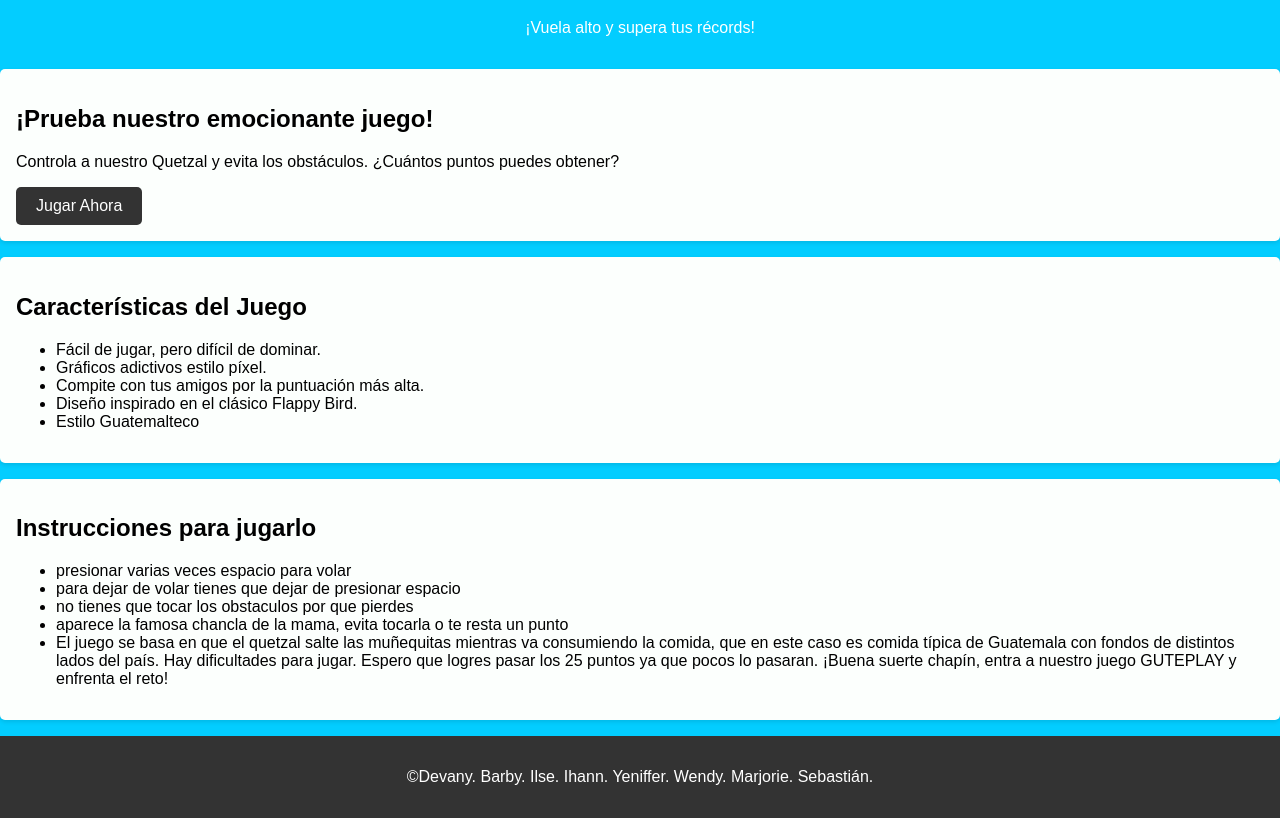
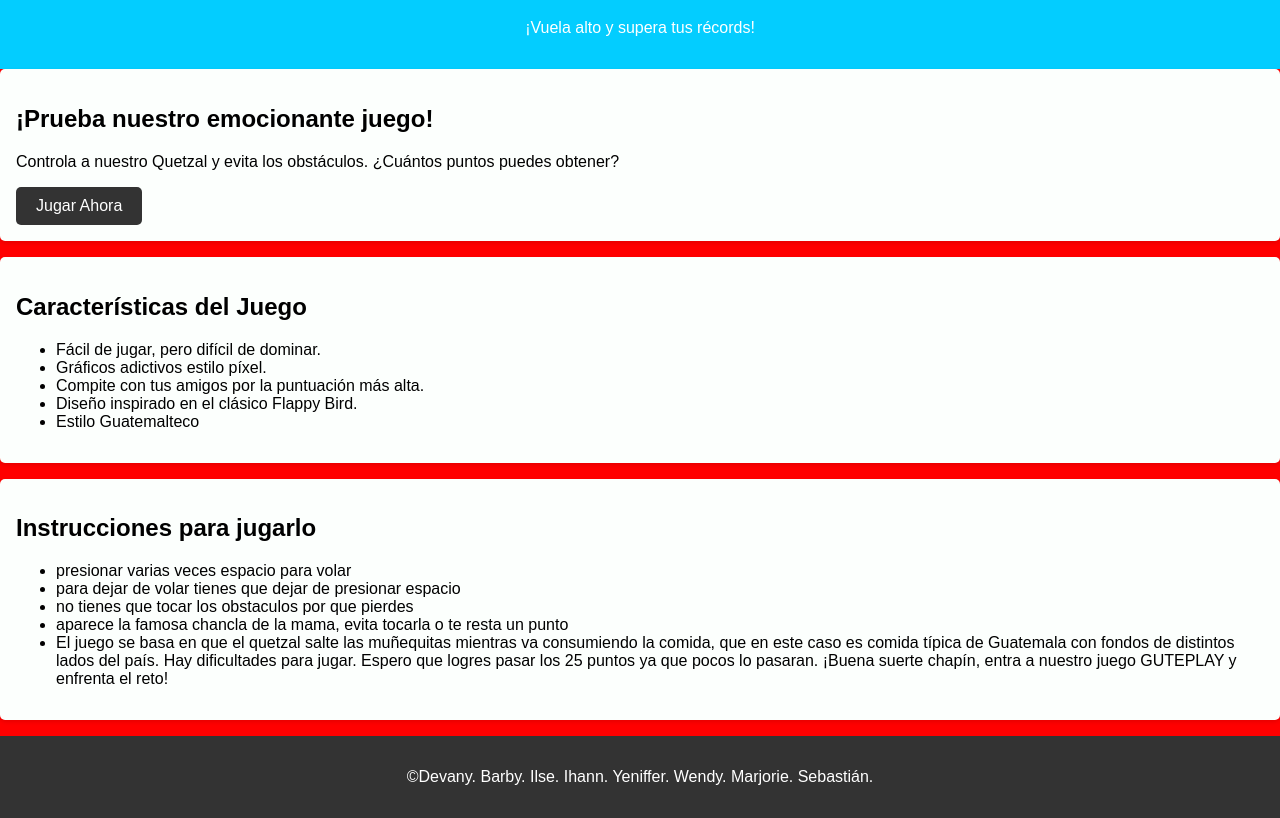
Before and after one commit to Kesler84/juego-scratch, a plain HTML site: page index.html in a window 1280 px wide. Shown: the part 77-895 px from the top of the page. Drawn offline with Linux system fonts and the light colour scheme.

Commit message:
Update styles.css

```diff
--- a/styles.css
+++ b/styles.css
@@ -2,7 +2,7 @@ body {
     font-family: Arial, sans-serif;
     margin: 0;
     padding: 0;
-    background-color: #03cdff;
+    background-color: #ff0000;
 }
 
 header {
```
